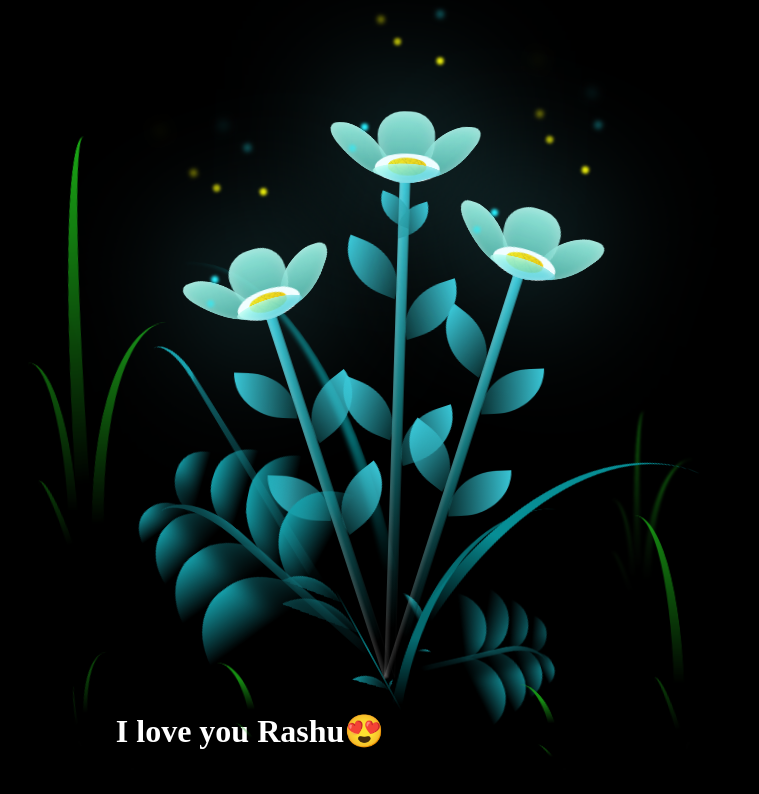
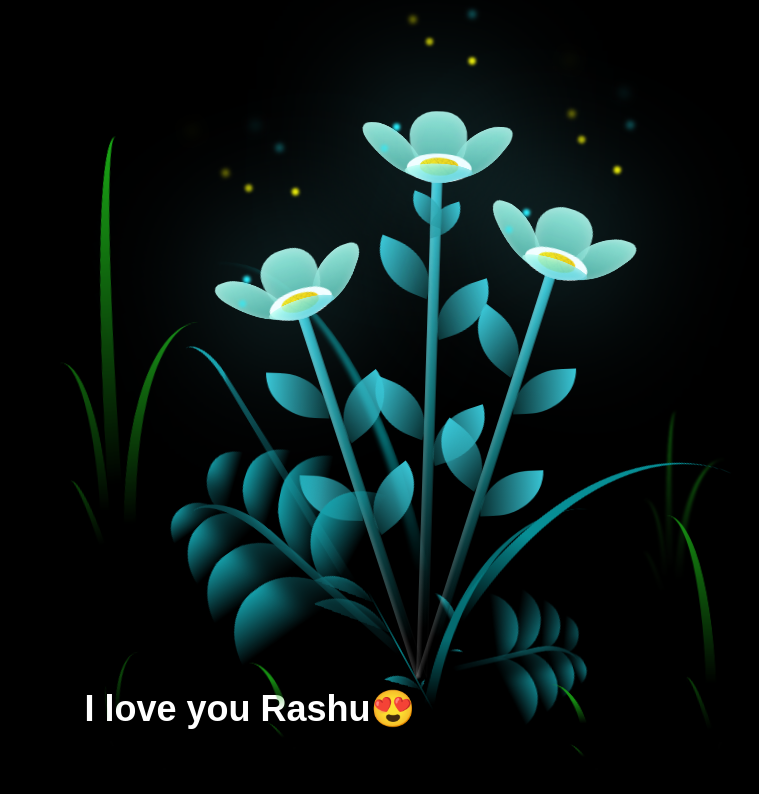
Before and after one commit to chayan-mann/Flowers-Rashu, a plain HTML site: page index.html in a window 1280 px wide. Shown: the whole page, without its empty margins (390-1149 px from the left). Drawn offline with Linux system fonts and the light colour scheme.

Commit message:
changes again

```diff
--- a/style.css
+++ b/style.css
@@ -9,10 +9,19 @@
 :root {
   --dark-color: #000000;
 }
-h1{
+/* h1{
   color:white;
   text-align: left;
+} */
+h1 {
+  font-family: 'Font Name', sans-serif; /* Replace 'Font Name' with your desired font */
+  font-size: 36px; /* Adjust the font size as needed */
+  color: #ffffff; /* Set the text color to white */
+  text-align: center; /* Center the text horizontally */
+  margin-bottom: 20px; /* Add a bottom margin for spacing */
+  text-shadow: 0px 2px 4px rgba(0, 0, 0, 0.5); /* Add a subtle text shadow for depth */
 }
+
 body {
   display: flex;
   align-items: flex-end;
```
